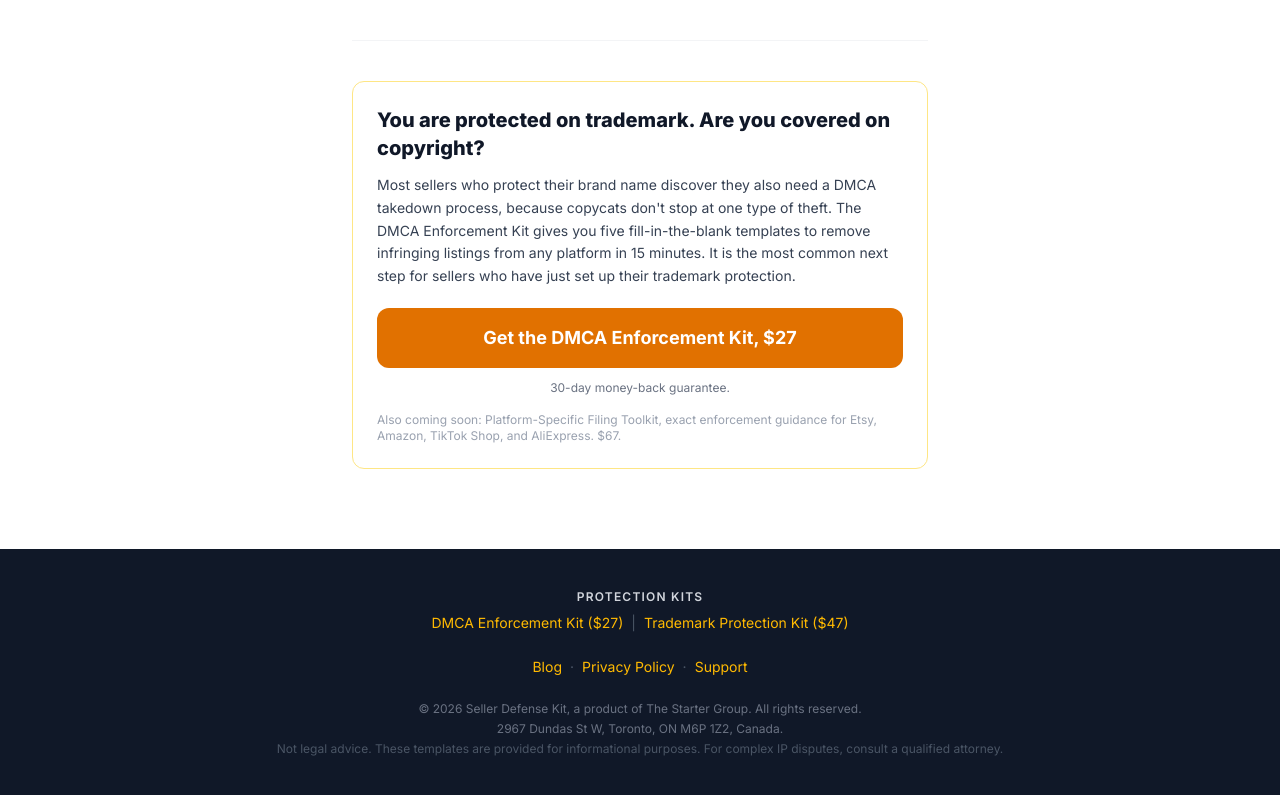
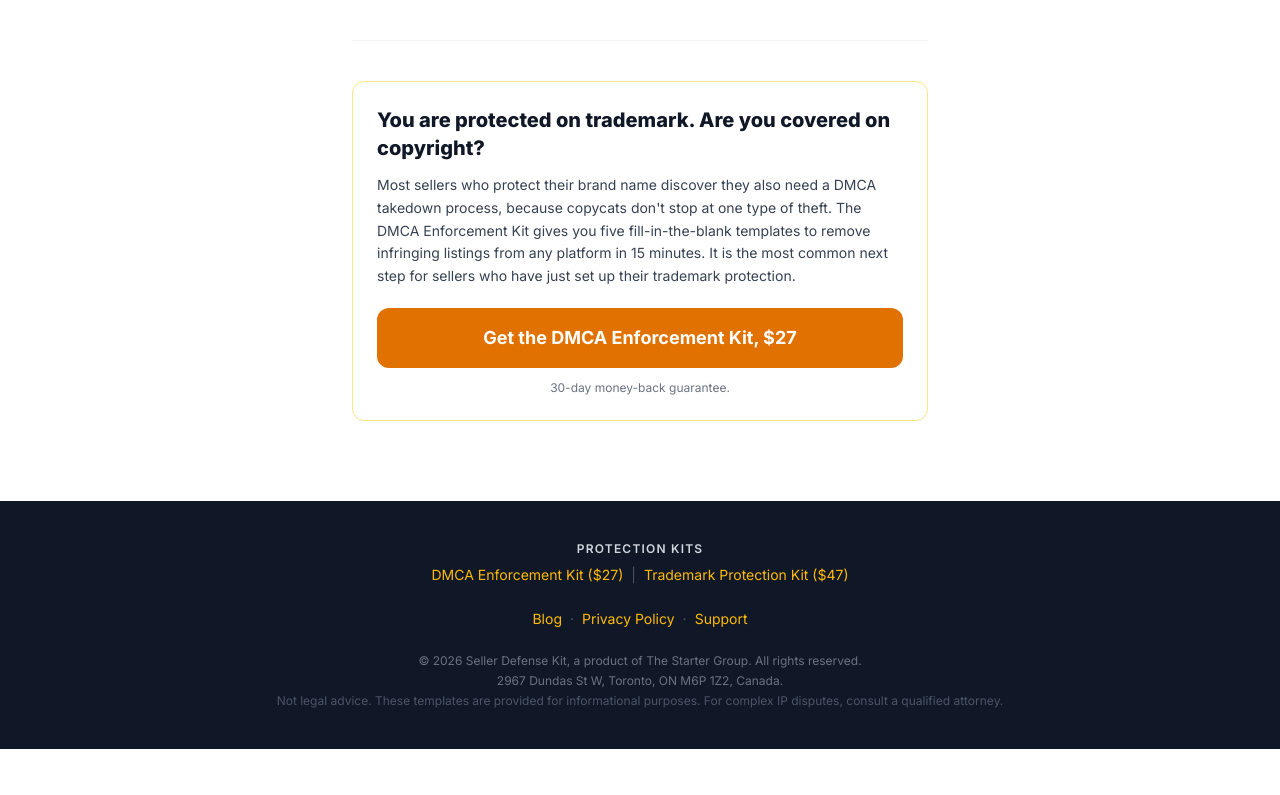
Before and after one commit to thestartergroupenterprise/etsy-ip-defense-kit, a Next.js app: page /thank-you-trademark in a window 1280 px wide. Shown: the part 920-1715 px from the top of the page. After the commit the page ends 1669 px from the top, so only its background shows below. Built offline with nearby package versions, Linux system fonts and the light colour scheme.

Commit message:
Remove placeholder social proof text -- all pages

```diff
--- a/app/thank-you-trademark/page.tsx
+++ b/app/thank-you-trademark/page.tsx
@@ -220,13 +220,7 @@
                   and AliExpress each have completely different enforcement requirements.
                   A notice that works on one platform gets rejected on another.
                 </p>
-                <p className="text-gray-500 text-sm">
-                  Coming soon: Platform-Specific Filing Toolkit, $67. You will be the first
-                  to know when it is available.
-                  {/* TODO (Product 3 PAGE_LIVE): Replace this plain text with a live CTA button
-                      linking to Product 3 payment link with UTM params:
-                      utm_source=thank-you&utm_medium=cross-sell&utm_campaign=product-upsell */}
-                </p>
+
               </div>
             ) : (
               // ── VARIANT B: customer does not have Product 1 (or check defaulted) ──
@@ -250,12 +244,7 @@
                 <p className="text-xs text-gray-500 mt-3 text-center">
                   30-day money-back guarantee.
                 </p>
-                {/* Product 3 secondary mention */}
-                <p className="text-xs text-gray-400 mt-4">
-                  Also coming soon: Platform-Specific Filing Toolkit, exact enforcement
-                  guidance for Etsy, Amazon, TikTok Shop, and AliExpress. $67.
-                  {/* TODO (Product 3 PAGE_LIVE): Replace plain text with a live link to Product 3. */}
-                </p>
+
               </div>
             )}
           </div>
--- a/app/trademark-protection-kit/page.tsx
+++ b/app/trademark-protection-kit/page.tsx
@@ -242,8 +242,7 @@
             Used by independent sellers and small creative businesses
           </h2>
           <p className="text-gray-500 text-sm">
-            {/* Testimonials will appear here as buyers share results */}
-            Customer reviews coming soon. Purchase includes 30-day money-back guarantee.
+            Purchase includes 30-day money-back guarantee.
           </p>
         </div>
       </section>
```
